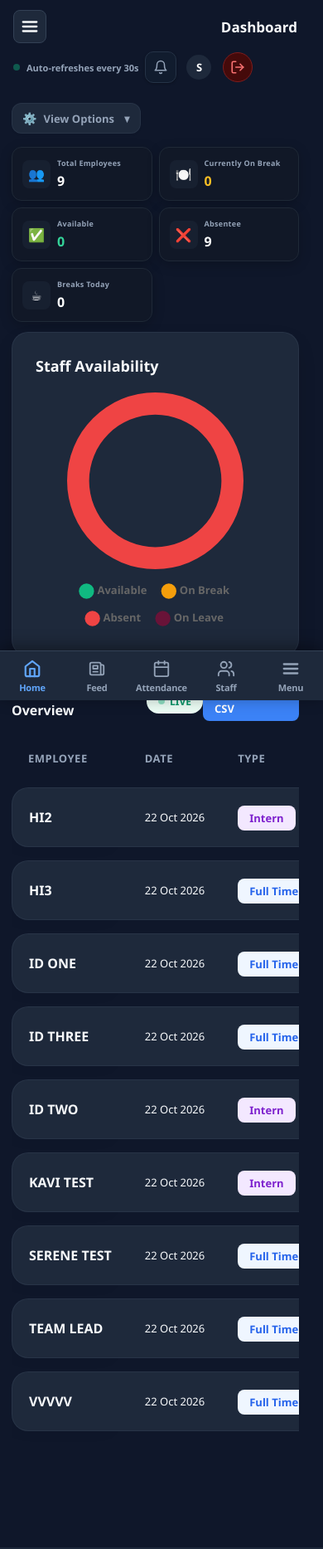
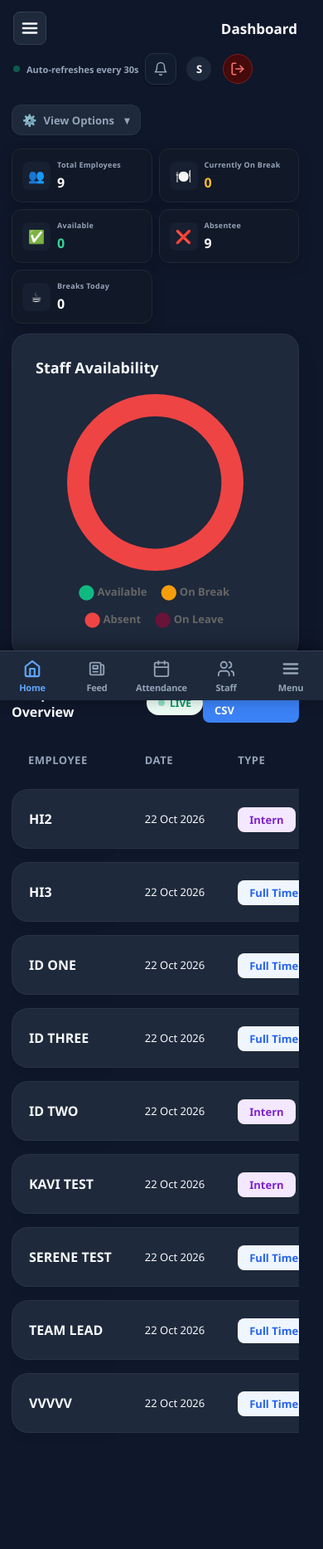
Before and after one commit to Kavilol1018/Weride_Employee_Attendace_System_2.0, a PHP site: page /admin_dashboard.php in a window 390 px wide. Shown: the whole page at 83% size. Run offline with PHP 8.4, Linux system fonts and the light colour scheme; a user stored in the database is signed in; data comes from the database, SQL or seed files in the repository; data that the repository does not hold is empty; some libraries are stand-ins or nearby versions.

Commit message:
Fix status bar, notch, and Dynamic Island overlap by applying env(safe-area-inset-top) to all topbars on mobile

```diff
--- a/assets/css/global_fixes.css
+++ b/assets/css/global_fixes.css
@@ -97,6 +97,14 @@ button, .btn, a, summary {
         overflow-x: hidden !important;
         padding-bottom: calc(80px + env(safe-area-inset-bottom, 0px)) !important;
     }
+
+    /* Notch, Dynamic Island, and Status Bar Protection for Mobile */
+    .topbar, .ci-topbar {
+        padding-top: calc(14px + env(safe-area-inset-top, 0px)) !important;
+        padding-left: max(16px, env(safe-area-inset-left, 0px)) !important;
+        padding-right: max(16px, env(safe-area-inset-right, 0px)) !important;
+        box-sizing: border-box !important;
+    }
 }
 
 body.mobile-mode:not(.login-page) {
@@ -117,6 +125,14 @@ body.mobile-mode .main-content {
     height: auto !important;
     overflow-x: hidden !important;
     padding-bottom: calc(80px + env(safe-area-inset-bottom, 0px)) !important;
+}
+
+body.mobile-mode .topbar,
+body.mobile-mode .ci-topbar {
+    padding-top: calc(14px + env(safe-area-inset-top, 0px)) !important;
+    padding-left: max(16px, env(safe-area-inset-left, 0px)) !important;
+    padding-right: max(16px, env(safe-area-inset-right, 0px)) !important;
+    box-sizing: border-box !important;
 }
 
 
--- a/employee_dashboard.php
+++ b/employee_dashboard.php
@@ -556,10 +556,11 @@ $status_message = isset($_GET['msg']) ? htmlspecialchars($_GET['msg']) : "";
             }
 
             .topbar {
-                padding: 12px 16px !important;
+                padding: calc(14px + env(safe-area-inset-top, 0px)) 16px 12px 16px !important;
                 flex-wrap: wrap !important;
                 gap: 10px !important;
                 border-bottom: 1px solid #e2e8f0;
+                box-sizing: border-box !important;
             }
 
             body.dark-mode .topbar {
--- a/sidebar.php
+++ b/sidebar.php
@@ -198,10 +198,11 @@ if (!function_exists('get_sidebar_notif_time')) {
         }
 
         .topbar {
-            padding: 12px 16px !important;
+            padding: calc(14px + env(safe-area-inset-top, 0px)) 16px 12px 16px !important;
             justify-content: space-between !important;
             align-items: center !important;
             width: 100% !important;
+            box-sizing: border-box !important;
         }
 
         .topbar .page-title {
@@ -301,10 +302,11 @@ if (!function_exists('get_sidebar_notif_time')) {
         z-index: 99998 !important;
     }
     body.mobile-mode .topbar {
-        padding: 12px 16px !important;
+        padding: calc(14px + env(safe-area-inset-top, 0px)) 16px 12px 16px !important;
         justify-content: space-between !important;
         align-items: center !important;
         width: 100% !important;
+        box-sizing: border-box !important;
     }
     body.mobile-mode .content {
         padding: 12px 14px 40px 14px !important;
```
Also changed, not shown: weride_insides.php (+7 -0 lines).
